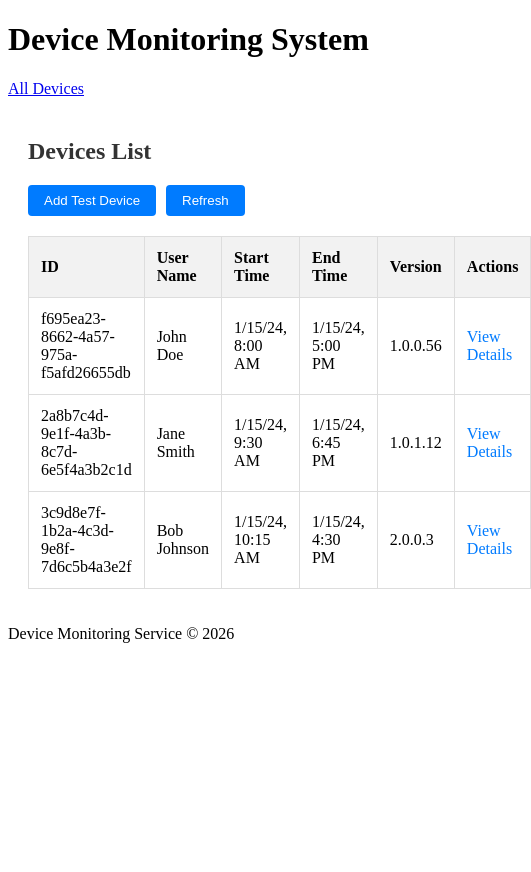
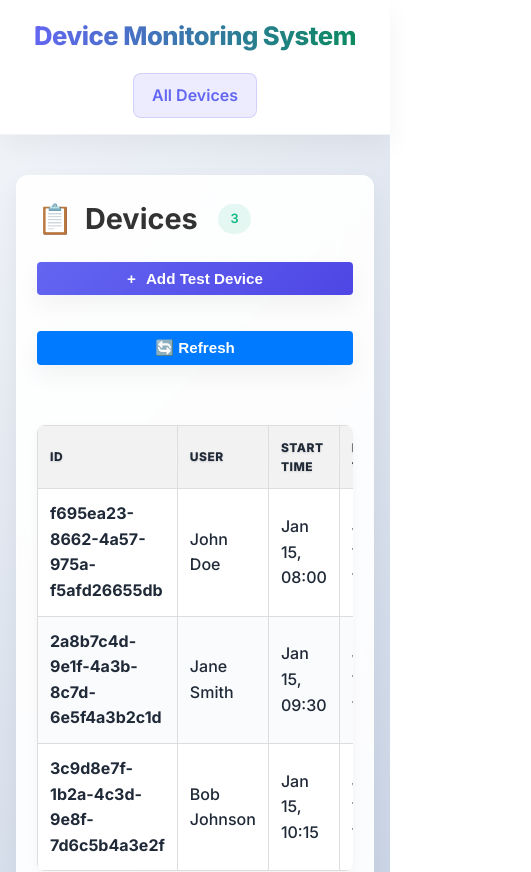
Before and after one commit to janemir/DeviceMonitoringService, an Angular app in the folder SPA/device-monitoring-ui/: page /devices in a window 390 px wide. Shown: the top 872 px of the page, 531 px wide, since content can reach past the window. Before the commit the page ends 844 px from the top, so only its background shows below. Built offline with nearby package versions, Linux system fonts and the light colour scheme.

Commit message:
Refresh styles

```diff
--- a/SPA/device-monitoring-ui/src/app/components/device-list/device-list.component.html
+++ b/SPA/device-monitoring-ui/src/app/components/device-list/device-list.component.html
@@ -1,16 +1,25 @@
 <div class="device-list">
-  <h2>Devices List</h2>
+  <h2>Devices <span class="badge">{{devices.length}}</span></h2>
 
-  <button (click)="addTestDevice()">Add Test Device</button>
-  <button (click)="loadDevices()">Refresh</button>
+  <div class="controls">
+    <button (click)="addTestDevice()">
+      <span>+</span> Add Test Device
+    </button>
+    <button (click)="loadDevices()" class="secondary-btn">
+      🔄 Refresh
+    </button>
+  </div>
 
-  <div *ngIf="loading">Loading devices...</div>
+  <div class="loading" *ngIf="loading">
+    <div class="spinner"></div>
+    Loading devices...
+  </div>
 
   <table *ngIf="!loading && devices.length > 0">
     <thead>
       <tr>
         <th>ID</th>
-        <th>User Name</th>
+        <th>User</th>
         <th>Start Time</th>
         <th>End Time</th>
         <th>Version</th>
@@ -19,19 +28,21 @@
     </thead>
     <tbody>
       <tr *ngFor="let device of devices">
-        <td>{{device.id}}</td>
+        <td><strong>{{device.id}}</strong></td>
         <td>{{device.name}}</td>
-        <td>{{device.startTime | date:'short'}}</td>
-        <td>{{device.endTime | date:'short'}}</td>
-        <td>{{device.version}}</td>
+        <td>{{device.startTime | date:'MMM d, HH:mm'}}</td>
+        <td>{{device.endTime | date:'MMM d, HH:mm'}}</td>
+        <td><span class="badge">{{device.version}}</span></td>
         <td>
-          <a [routerLink]="['/device', device.id]">View Details</a>
+          <a [routerLink]="['/device', device.id]" class="action-link">
+            View Details →
+          </a>
         </td>
       </tr>
     </tbody>
   </table>
 
-  <div *ngIf="!loading && devices.length === 0">
-    No devices found.
+  <div class="empty-state" *ngIf="!loading && devices.length === 0">
+    No devices found. Add your first device!
   </div>
 </div>
--- a/SPA/device-monitoring-ui/src/index.html
+++ b/SPA/device-monitoring-ui/src/index.html
@@ -6,7 +6,10 @@
   <base href="/">
   <meta name="viewport" content="width=device-width, initial-scale=1">
   <link rel="icon" type="image/x-icon" href="favicon.ico">
-</head>
+  <link rel="preconnect" href="https://fonts.googleapis.com">
+  <link rel="preconnect" href="https://fonts.gstatic.com" crossorigin>
+  <link href="https://fonts.googleapis.com/css2?family=Inter:wght@300;400;500;600;700;800&display=swap" rel="stylesheet">
+  </head>
 <body>
   <app-root></app-root>
 </body>
--- a/SPA/device-monitoring-ui/src/styles.less
+++ b/SPA/device-monitoring-ui/src/styles.less
@@ -1 +1,406 @@
-/* You can add global styles to this file, and also import other style files */
+@primary: #6366f1;
+@primary-dark: #4f46e5;
+@secondary: #10b981;
+@dark: #1f2937;
+@light: #f9fafb;
+@gray: #6b7280;
+@gray-light: #e5e7eb;
+@shadow: 0 10px 25px rgba(0, 0, 0, 0.05);
+@shadow-hover: 0 20px 40px rgba(99, 102, 241, 0.1);
+@radius: 12px;
+@transition: all 0.3s ease;
+
+* {
+  margin: 0;
+  padding: 0;
+  box-sizing: border-box;
+}
+
+body {
+  font-family: 'Inter', system-ui, sans-serif;
+  background: linear-gradient(135deg, #f5f7fa 0%, #c3cfe2 100%);
+  min-height: 100vh;
+  color: @dark;
+  line-height: 1.6;
+}
+
+header {
+  background: rgba(255, 255, 255, 0.97);
+  backdrop-filter: blur(25px);
+  border-bottom: 1px solid rgba(229, 231, 235, 0.5);
+  box-shadow: @shadow;
+  padding: 1.2rem 2rem;
+  position: sticky;
+  top: 0;
+  z-index: 100;
+  display: flex;
+  justify-content: space-between;
+  align-items: center;
+}
+
+header h1 {
+  font-size: 1.6rem;
+  font-weight: 800;
+  background: linear-gradient(90deg, @primary, darken(@secondary, 10%));
+  -webkit-background-clip: text;
+  -webkit-text-fill-color: transparent;
+  letter-spacing: -0.5px;
+}
+
+nav {
+  display: flex;
+  gap: 1.5rem;
+}
+
+nav a {
+  color: @gray;
+  text-decoration: none;
+  font-weight: 600;
+  padding: 0.6rem 1.2rem;
+  border-radius: 8px;
+  transition: @transition;
+}
+
+nav a:hover {
+  color: @primary;
+  background: rgba(99, 102, 241, 0.08);
+  transform: translateY(-1px);
+}
+
+nav a.active {
+  color: @primary;
+  background: rgba(99, 102, 241, 0.12);
+  box-shadow: inset 0 0 0 1px rgba(99, 102, 241, 0.2);
+}
+
+main {
+  max-width: 1200px;
+  margin: 2.5rem auto;
+  padding: 0 2rem;
+}
+
+.device-list, .device-detail {
+  background: rgba(255, 255, 255, 0.92);
+  backdrop-filter: blur(20px);
+  border-radius: @radius;
+  padding: 2.5rem;
+  box-shadow: @shadow;
+  border: 1px solid rgba(255, 255, 255, 0.25);
+  transition: @transition;
+
+  &:hover {
+    box-shadow: @shadow-hover;
+  }
+}
+
+h2 {
+  color: @dark;
+  margin-bottom: 2rem;
+  font-size: 1.8rem;
+  font-weight: 700;
+  display: flex;
+  align-items: center;
+  gap: 12px;
+}
+
+.device-list h2::before {
+  content: "📋";
+}
+
+.device-detail h2::before {
+  content: "🔍";
+}
+
+.controls {
+  display: flex;
+  gap: 1rem;
+  margin-bottom: 2.5rem;
+  flex-wrap: wrap;
+}
+
+button {
+  background: linear-gradient(135deg, @primary, @primary-dark);
+  color: white;
+  border: none;
+  padding: 0.9rem 1.8rem;
+  border-radius: 8px;
+  font-weight: 600;
+  cursor: pointer;
+  transition: @transition;
+  display: inline-flex;
+  align-items: center;
+  gap: 10px;
+  font-size: 0.95rem;
+  box-shadow: @shadow;
+
+  &:hover {
+    transform: translateY(-2px);
+    box-shadow: @shadow-hover;
+  }
+
+  &:active {
+    transform: translateY(0);
+  }
+
+  &:disabled {
+    opacity: 0.5;
+    cursor: not-allowed;
+    transform: none !important;
+  }
+}
+
+.secondary-btn {
+  background: white;
+  color: @primary;
+  border: 2px solid rgba(99, 102, 241, 0.3);
+
+  &:hover {
+    background: rgba(99, 102, 241, 0.05);
+    border-color: @primary;
+  }
+}
+
+.loading {
+  text-align: center;
+  padding: 4rem;
+  color: @gray;
+  font-size: 1.1rem;
+  display: flex;
+  justify-content: center;
+  align-items: center;
+  gap: 12px;
+}
+
+.spinner {
+  width: 22px;
+  height: 22px;
+  border: 3px solid rgba(99, 102, 241, 0.2);
+  border-radius: 50%;
+  border-top-color: @primary;
+  animation: spin 0.8s linear infinite;
+}
+
+@keyframes spin {
+  to { transform: rotate(360deg); }
+}
+
+table {
+  width: 100%;
+  border-collapse: separate;
+  border-spacing: 0;
+  margin: 2rem 0;
+  border-radius: 8px;
+  overflow: hidden;
+  box-shadow: 0 4px 12px rgba(0, 0, 0, 0.04);
+}
+
+thead {
+  background: linear-gradient(135deg, #667eea 0%, #764ba2 100%);
+}
+
+thead th {
+  color: @dark;
+  padding: 1.2rem 1rem;
+  font-weight: 900;
+  text-align: left;
+  font-size: 0.85rem;
+  text-transform: uppercase;
+  letter-spacing: 0.5px;
+  border-bottom: 2px solid rgba(255, 255, 255, 0.2);
+  background: rgba(255, 255, 255, 0.05);
+  position: relative;
+  text-shadow: 0 1px 2px rgba(0, 0, 0, 0.15);
+
+
+  &:not(:last-child)::after {
+    content: '';
+    position: absolute;
+    right: 0;
+    top: 20%;
+    height: 60%;
+    width: 1px;
+    background: linear-gradient(to bottom, transparent, rgba(255, 255, 255, 0.4), transparent);
+  }
+}
+
+tbody tr {
+  background: white;
+  transition: @transition;
+
+  &:nth-child(even) {
+    background: #fafbfd;
+  }
+
+  &:hover {
+    background: #f0f4ff;
+    transform: translateX(4px);
+  }
+}
+
+tbody td {
+  padding: 1.3rem 1.2rem;
+  color: @dark;
+  font-weight: 500;
+  border-bottom: 1px solid rgba(229, 231, 235, 0.5);
+}
+
+.device-info-card {
+  background: linear-gradient(135deg, #f8fafc, #f1f5f9);
+  border-radius: @radius;
+  padding: 2rem;
+  margin: 2rem 0;
+  border-left: 4px solid @primary;
+}
+
+.stats-card {
+  background: linear-gradient(135deg, #f0f9ff, #e0f2fe);
+  border-radius: @radius;
+  padding: 2rem;
+  margin: 2rem 0;
+  border-left: 4px solid @secondary;
+}
+
+.info-grid {
+  display: grid;
+  grid-template-columns: repeat(auto-fit, minmax(250px, 1fr));
+  gap: 1.5rem;
+  margin-top: 1.5rem;
+}
+
+.info-item {
+  background: white;
+  padding: 1.2rem;
+  border-radius: 8px;
+  box-shadow: 0 2px 8px rgba(0, 0, 0, 0.02);
+
+  strong {
+    color: @gray;
+    font-size: 0.9rem;
+    text-transform: uppercase;
+    letter-spacing: 0.3px;
+    display: block;
+    margin-bottom: 0.5rem;
+  }
+
+  span {
+    color: @dark;
+    font-size: 1.1rem;
+    font-weight: 600;
+  }
+}
+
+.back-link {
+  display: inline-flex;
+  align-items: center;
+  gap: 8px;
+  color: @primary;
+  text-decoration: none;
+  font-weight: 600;
+  padding: 0.8rem 1.5rem;
+  background: white;
+  border-radius: 8px;
+  border: 1px solid rgba(99, 102, 241, 0.2);
+  transition: @transition;
+  margin-top: 2rem;
+
+  &:hover {
+    background: rgba(99, 102, 241, 0.05);
+    transform: translateX(-4px);
+  }
+}
+
+footer {
+  text-align: center;
+  padding: 2rem;
+  color: @gray;
+  font-size: 0.9rem;
+  margin-top: 4rem;
+
+  p {
+    opacity: 0.7;
+  }
+}
+
+.empty-state {
+  text-align: center;
+  padding: 4rem 2rem;
+  color: @gray;
+
+  &::before {
+    content: "📭";
+    font-size: 3rem;
+    display: block;
+    margin-bottom: 1rem;
+    opacity: 0.5;
+  }
+}
+
+.badge {
+  display: inline-block;
+  padding: 0.3rem 0.8rem;
+  background: rgba(16, 185, 129, 0.1);
+  color: @secondary;
+  border-radius: 20px;
+  font-size: 0.8rem;
+  font-weight: 600;
+  margin-left: 0.5rem;
+}
+
+.action-link {
+  color: @primary;
+  text-decoration: none;
+  font-weight: 600;
+  padding: 0.5rem 1rem;
+  border-radius: 6px;
+  background: rgba(99, 102, 241, 0.1);
+  transition: @transition;
+
+  &:hover {
+    background: rgba(99, 102, 241, 0.2);
+    transform: translateY(-1px);
+  }
+}
+
+@media (max-width: 768px) {
+  header {
+    flex-direction: column;
+    gap: 1rem;
+    padding: 1rem;
+  }
+
+  nav {
+    width: 100%;
+    justify-content: center;
+  }
+
+  main {
+    padding: 0 1rem;
+  }
+
+  .device-list, .device-detail {
+    padding: 1.5rem;
+  }
+
+  .controls {
+    flex-direction: column;
+  }
+
+  button {
+    width: 100%;
+    justify-content: center;
+  }
+
+  table {
+    display: block;
+    overflow-x: auto;
+  }
+
+  thead th {
+    padding: 0.8rem;
+    font-size: 0.75rem;
+  }
+
+  tbody td {
+    padding: 0.8rem;
+  }
+}
```
Also changed, not shown: SPA/device-monitoring-ui/src/app/components/device-detail/device-detail.component.html (+51 -19 lines).
